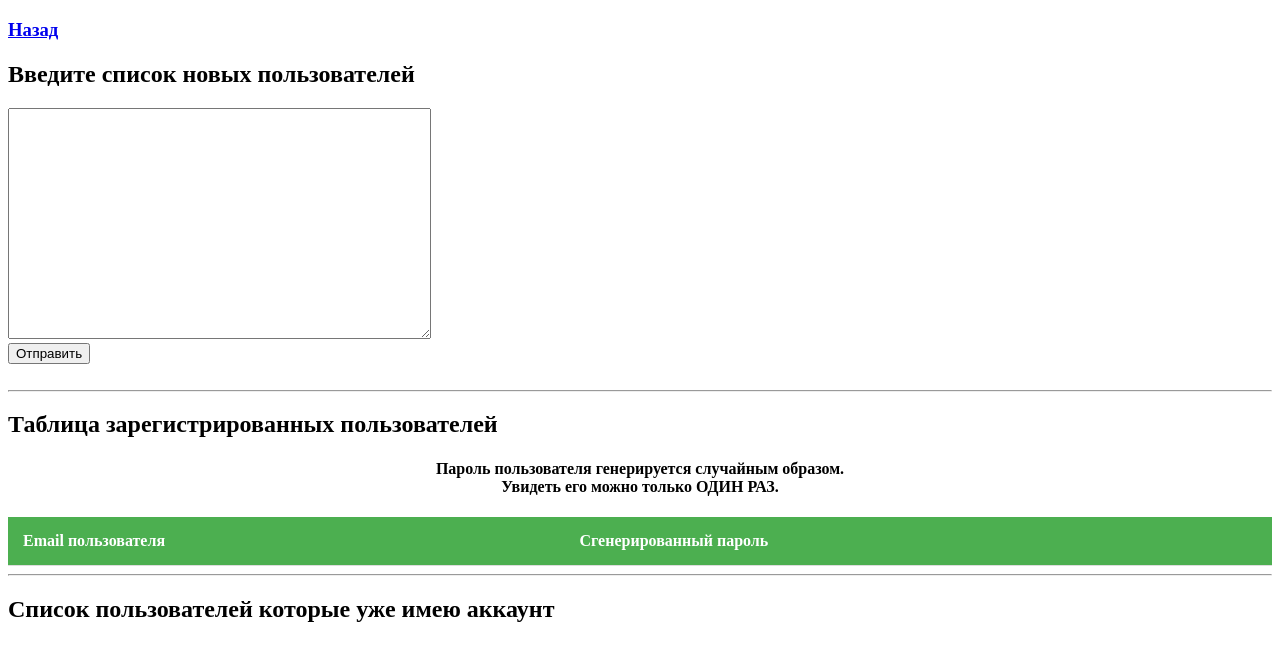
After one commit to KroshkaLeeroy/SellerPerformanceSite, a Flask app: page /admin_panel/add-new-users in a window 1280 px wide. The commit adds this page. Shown: the top 661 px of the page. Run offline with Flask 3, Linux system fonts and the light colour scheme; a user stored in the database is signed in; lists and menus that the app fills with data are empty; parts of the project's set-up code (start-up, migrations or seed data) failed here and were passed over.

Commit message:
Ручное добавление новых пользователей в базу данных, через админ панель. А также их безвозвратное удаление

```diff
--- a/application/admin_panel/admin_views.py
+++ b/application/admin_panel/admin_views.py
@@ -1,10 +1,12 @@
 import requests
 from flask import Blueprint, render_template, redirect, request, url_for, jsonify
 from flask_login import current_user, login_required
+from werkzeug.security import generate_password_hash
 
 from application.config import URL_TO_API, ADMIN_KEY
+from application.models import Payments
 from application.setup import User, db, Requests, Keys
-from application.utils import check_reports_from_API, check_reports_from_API_dev_log
+from application.utils import check_reports_from_API, check_reports_from_API_dev_log, generate_password
 
 admin_blueprint = Blueprint('admin_blueprint', __name__)
 
@@ -92,7 +94,20 @@ def admin_page_user_delete(user_id, action):
         user.is_account_active = True
         db.session.commit()
         return redirect(url_for('admin_blueprint.admin_page'))
-    else:
+    elif action == 'delete-unreturned':
+        reqs = Requests.query.filter_by(parent_id=user_id).all()
+        for req in reqs:
+            db.session.delete(req)
+        keys = Keys.query.filter_by(parent_id=user_id).all()
+        for key in keys:
+            db.session.delete(key)
+        payments = Payments.query.filter_by(parent_id=user_id).all()
+        for payment in payments:
+            db.session.delete(payment)
+        db.session.delete(user)
+        db.session.commit()
+        return redirect(url_for('admin_blueprint.admin_page'))
+    elif action == 'delete':
         user.is_account_active = False
         db.session.commit()
     return redirect(url_for('admin_blueprint.admin_page'))
@@ -113,10 +128,48 @@ def report_log(user_id, report_data):
                                    user_id=user_id,
                                    report_data=report_data,
                                    admin_key=ADMIN_KEY,
-                                   url_to_API=URL_TO_API,)
+                                   url_to_API=URL_TO_API, )
         except Exception as e:
             return jsonify({'error': f'error {e}'}), 400
     return jsonify({'error': f'report log not found {data.text}'}), 400
+
+
+@admin_blueprint.route('/admin_panel/add-new-users', methods=['GET', 'POST'])
+@login_required
+def add_new_users():
+    if current_user.account_type != 'admin':
+        return redirect('/profile')
+    if request.method == 'POST':
+        users_list = request.form.get('data_list')
+        already_exist = []
+        registered = []
+        for user in users_list.split('\n'):
+            if not user or user.isspace() or '' == user or '@' not in user:
+                continue
+            email = user
+            password = generate_password(10)
+            if User.query.filter_by(email=email).first():
+                already_exist.append(email)
+                continue
+            hash_pwd = generate_password_hash(password)
+            user = User(password=hash_pwd, account_type='user', email=email)
+            key = Keys(parent_id=user.id)
+            req = Requests(parent_id=user.id)
+            pay = Payments(parent_id=user.id)
+
+            db.session.add(key)
+            db.session.add(req)
+            db.session.add(pay)
+
+            db.session.add(user)
+            db.session.commit()
+
+            registered.append({'email': email, 'password': password})
+
+        return render_template('admin_panel_add_new_users.html', already_exist=already_exist,
+                               registered=registered)
+
+    return render_template('admin_panel_add_new_users.html', user=current_user)
 
 
 @admin_blueprint.route('/admin_panel/<int:user_id>/edit', methods=['GET', 'POST'])
--- a/application/payment/payment_views.py
+++ b/application/payment/payment_views.py
@@ -70,7 +70,7 @@ def after_payment():
     pays = check_payments()
     for id0 in pays:
         payment = Payment(PData(0)).find_one(id0)
-        if payment["status"] == "succeeded" and payment["paid"] == True:
+        if payment["status"] == "succeeded" and payment["paid"]:
             data = payment.description.replace('[Пользователь ', '').replace(']: Покупка плана \'', ' ').replace('\' на', '')\
                 .replace(' магазинов и', '').replace('месяцев. Автопродление ', '').replace('.', '').split(' ')
             print(data)
--- /dev/null
+++ b/application/templates/admin_panel_add_new_users.html
@@ -0,0 +1,65 @@
+<!DOCTYPE html>
+<html lang="ru">
+<head>
+    <meta charset="UTF-8">
+    <title>Ручная регистрация новых пользователей</title>
+    <style>
+  table {
+    width: 100%;
+    border-collapse: collapse;
+  }
+  th, td {
+    padding: 15px;
+    text-align: left;
+    border-bottom: 1px solid #ddd;
+  }
+  tr:nth-child(even) {
+    background-color: #f2f2f2;
+  }
+  th {
+    background-color: #4CAF50;
+    color: white;
+  }
+</style>
+</head>
+<body>
+
+<h3><a href="{{ url_for('admin_blueprint.admin_page') }}">Назад</a></h3>
+
+<form action="{{ url_for('admin_blueprint.add_new_users') }}" method="post">
+    <h2>Введите список новых пользователей</h2>
+    <textarea id="message" name="data_list" rows="15" cols="50"></textarea><br>
+    <input type="submit" value="Отправить">
+</form><br>
+<hr>
+<h2>Таблица зарегистрированных пользователей</h2>
+<h4 style="text-align: center;">Пароль пользователя генерируется случайным образом.<br>
+Увидеть его можно только ОДИН РАЗ.<br></h4>
+
+
+<table>
+
+  <thead>
+    <tr>
+      <th>Email пользователя</th>
+      <th>Сгенерированный пароль</th>
+    </tr>
+  </thead>
+  <tbody>
+    {% for user in registered %}
+    <tr>
+      <td>{{ user.email }}</td>
+      <td>{{ user.password }}</td>
+    </tr>
+    {% endfor %}
+  </tbody>
+</table>
+<hr>
+<h2>Список пользователей которые уже имею аккаунт</h2>
+<ol>
+    {% for user in already_exist %}
+    <li>{{ user }}</li>
+    {% endfor %}
+</ol>
+</body>
+</html>
--- a/application/templates/admin_panel_list.html
+++ b/application/templates/admin_panel_list.html
@@ -14,6 +14,7 @@
     <div class="block" id="panel">
         <div class="shops-title">
             <div class="shops-label"><b>Админ панель</b></div>
+            <h3><a href="{{ url_for('admin_blueprint.add_new_users') }}">Ручная регистрация новых пользователей</a></h3>
         </div>
         <div class="table-title">
             <div class="field"><b>ID</b></div>
--- a/application/templates/admin_panel_user.html
+++ b/application/templates/admin_panel_user.html
@@ -87,6 +87,8 @@
             {% else %}
             <a href="{{ url_for('admin_blueprint.admin_page_user_delete', user_id=user_1.id, action='restore') }}"
                 class="btn-submit" style="text-decoration: none;">Восстановить</a>
+            <a href="{{ url_for('admin_blueprint.admin_page_user_delete', user_id=user_1.id, action='delete-unreturned') }}"
+                class="delete-button">Удалить безвозвратно</a>
             {% endif %}
         </form>
 
--- a/application/utils.py
+++ b/application/utils.py
@@ -6,6 +6,12 @@ from base64 import urlsafe_b64encode
 from application.config import ENCRYPTING_PASSWORD
 import os
 import json
+import random
+from string import printable
+
+
+def generate_password(length):
+    return ''.join(random.choice(printable) for _ in range(length))
 
 
 def check_reports_from_API(url, user_id):
```
